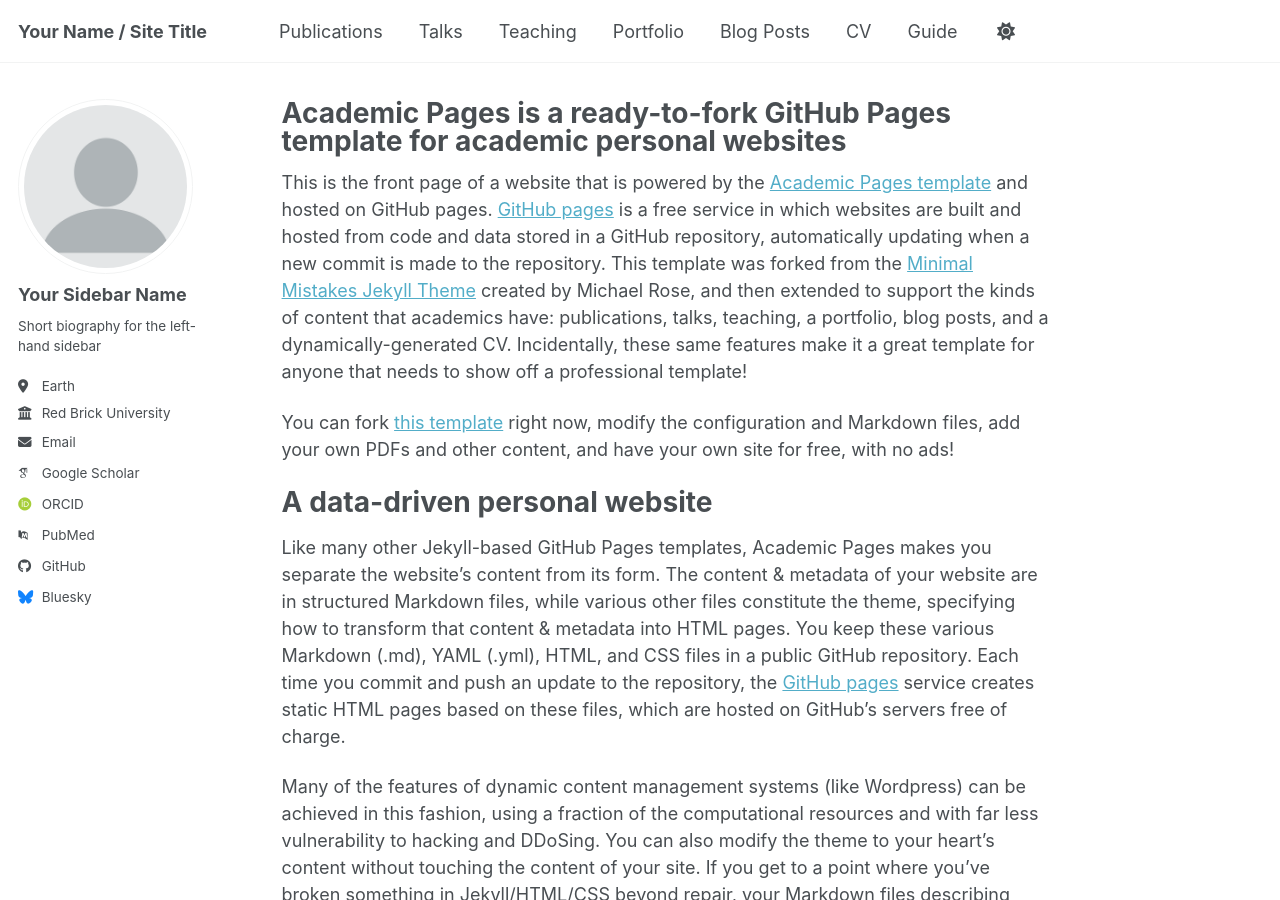
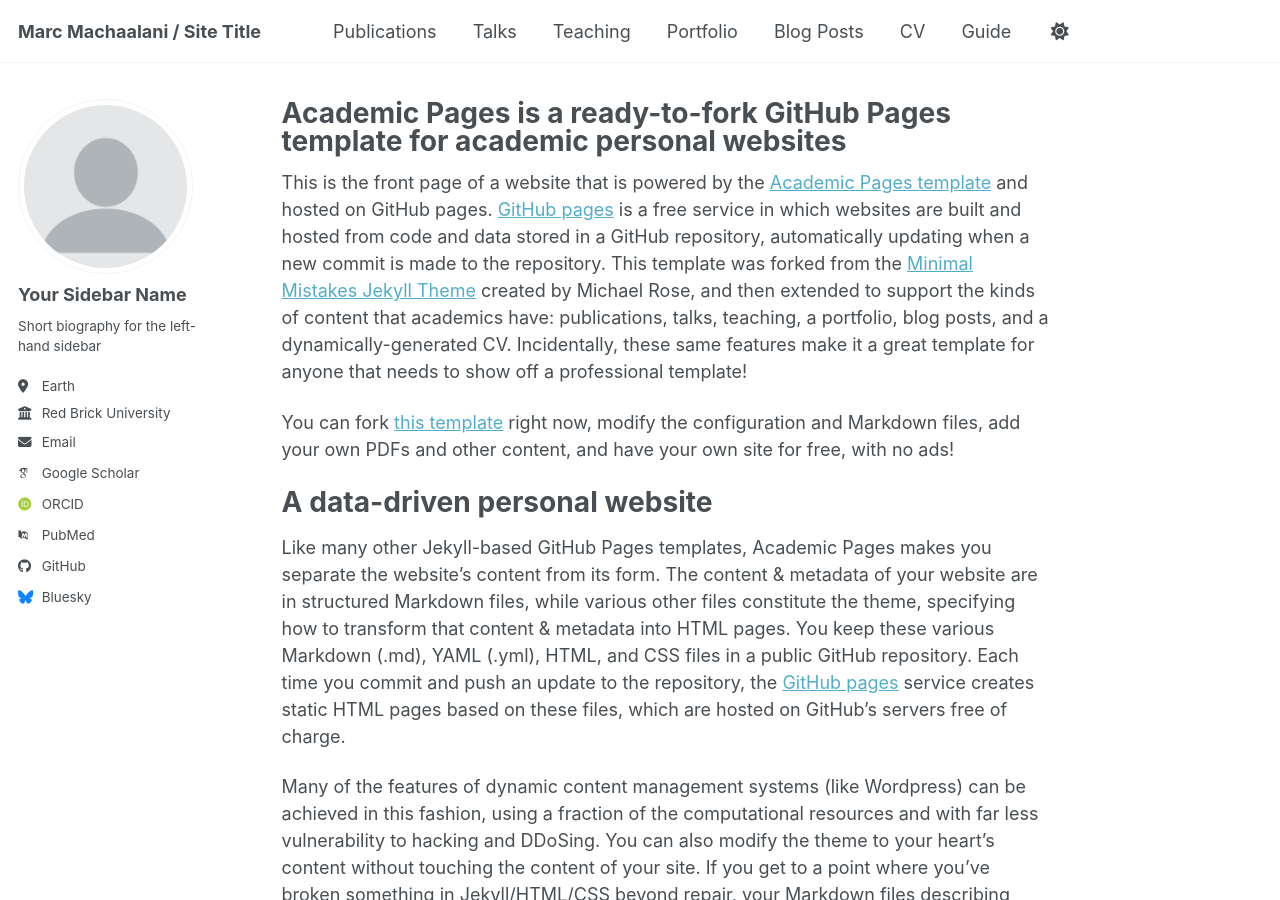
Before and after one commit to MarcMachaalani/marcmachaalani.github.io, a Jekyll site: the page built from _pages/about.md, in a window 1280 px wide and 900 px high. Built offline with Jekyll 4.4.1, drawn with Linux system fonts in a browser that asks for light colours; some web fonts are replaced; a script bundle is joined from its source files by our own code; library files that are not in the unit come from our copies; some of the changed lines change nothing that is shown.

Commit message:
Update _config.yml

```diff
--- a/_config.yml
+++ b/_config.yml
@@ -9,10 +9,10 @@
 # Basic Site Settings
 locale                   : "en-US"
 site_theme               : "default" # Currently available options are "default", "air"
-title                    : "Your Name / Site Title"
+title                    : "Marc Machaalani / Site Title"
 title_separator          : "-"
 name                     : &name "Your Name"
-description              : &description "Your Name's academic portfolio"   # Update this with a general description of your site, this is the default if not overridden by a page
+description              : &description "Marc is a postdoctoral research fellow at Dana-Farber Cancer Institute. He completed my medical training at the Lebanese University. My research focuses on integrative analyses of circulating and tumor biomarkers, and the impact of host immunity, gut dysbiosis, and tumor genomics on clinical outcomes in patients with renal cell carcinoma. Outside of medicine, Marc is an accomplished pianist and enjoys reading, biking, and playing tennis."   # Update this with a general description of your site, this is the default if not overridden by a page
 url                      : https://academicpages.github.io # The base hostname & protocol for your site e.g. "https://[your GitHub username].github.io",
                                                            # or if you already have some other page hosted on Github then use "https://[your GitHub username].github.io/[Your Repo Name]"
 baseurl                  : "" # the subpath of your site, e.g. "/blog"
```
